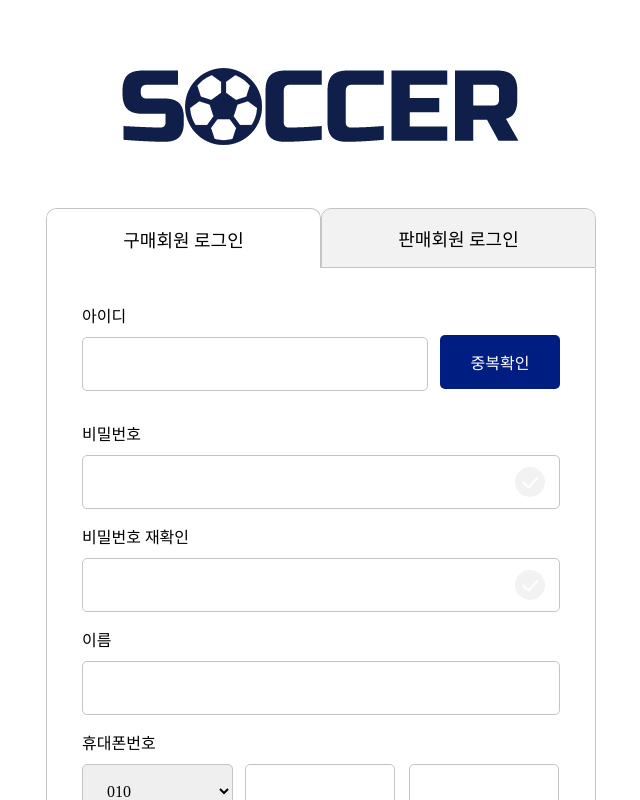
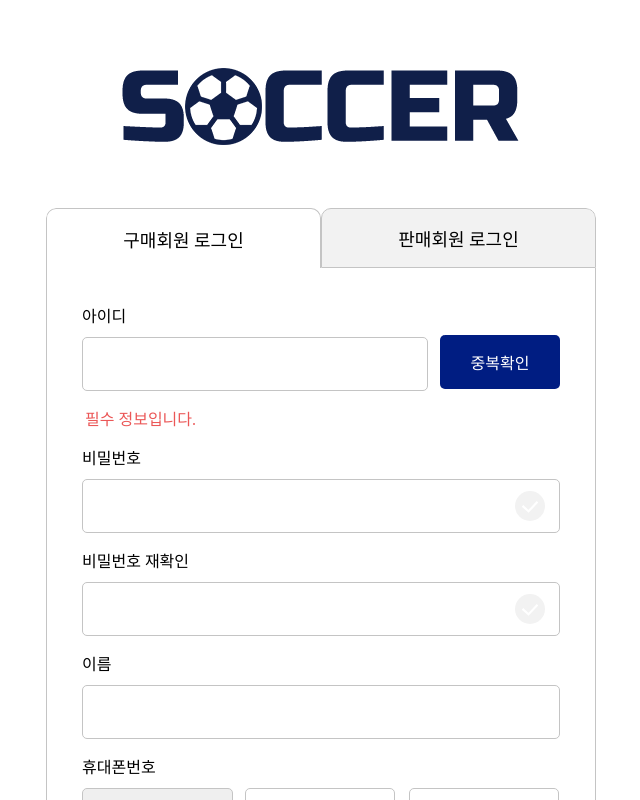
Before and after one commit to yunbiyomi/soccer-market, a React (Create React App) app: page /signup in a window 1280 px wide. Shown: the top 800 px of the page, without its empty margins (319-959 px from the left). Built offline with nearby package versions, Linux system fonts and the light colour scheme.

Commit message:
✨ Feat : 아이디 유효성 검사 추가

```diff
--- a/src/pages/SignUpPage.jsx
+++ b/src/pages/SignUpPage.jsx
@@ -11,10 +11,13 @@ const SignUpPage = () => {
   const url = 'https://openmarket.weniv.co.kr/';
   const [userId, setUserId] = useState('');
   const [userIdRequired, setUserIdRequired] = useState(false);
+  const [isValidUserId, setIsValidUserId] = useState(true);
   const [userName, setUserName] = useState('');
   const [userIdAvailable, setUserIdAvailable] = useState(true);
   const [userIdMsg, setUserIdMsg] = useState('');
   const [checked, setChecked] = useState(false);
+
+  const ID_REGEX = new RegExp("^[A-Za-z0-9]{1,20}$");
 
   const onIdHandler = (e) => {
     setUserId(e.currentTarget.value);
@@ -27,6 +30,11 @@ const SignUpPage = () => {
   const handleCheckboxChange = () => {
     setChecked(!checked);
   };
+
+  const checkIdValidation = () => {
+    setIsValidUserId(ID_REGEX.test(userId));
+    console.log(isValidUserId);
+  }
 
   // 아이디 중복확인
   const handleCheckUserId = async () => {
@@ -62,18 +70,21 @@ const SignUpPage = () => {
         <SForm>
           <label htmlFor='id'>아이디</label>
           <IdWrap>
-            <SIdInput id='id' type="text" onChange={onIdHandler} autoComplete='off' required/>
+            <SIdInput id='id' type="text" onChange={onIdHandler} onBlur={checkIdValidation} autoComplete='off' required/>
             <Button width='120px' height='54px' fontSize='16px' fontWeight='regular' margin='0 0 0 12px' onClick={handleCheckUserId}>
               중복확인
             </Button>
           </IdWrap>
           {
-            userIdRequired && !userId ? (
-              <ErrorMsg>아이디는 필수 정보입니다.</ErrorMsg>
+            !userId ? (
+              <ErrorMsg>필수 정보입니다.</ErrorMsg>
             ) :
-              userIdMsg.Success
-              ? (<CorrectMsg>{userIdMsg.Success}</CorrectMsg>)
-              : (<ErrorMsg>{userIdMsg.FAIL_Message}</ErrorMsg>)
+              !isValidUserId ? (
+                <ErrorMsg>20자 이내의 영문 소문자, 대문자, 숫자만 사용 가능합니다.</ErrorMsg>
+              ) :
+                userIdMsg.Success
+                ? (<CorrectMsg>{userIdMsg.Success}</CorrectMsg>)
+                : (<ErrorMsg>{userIdMsg.FAIL_Message}</ErrorMsg>)
           }
           <PwWrap>
             <label htmlFor='pw'>비밀번호</label>
```
